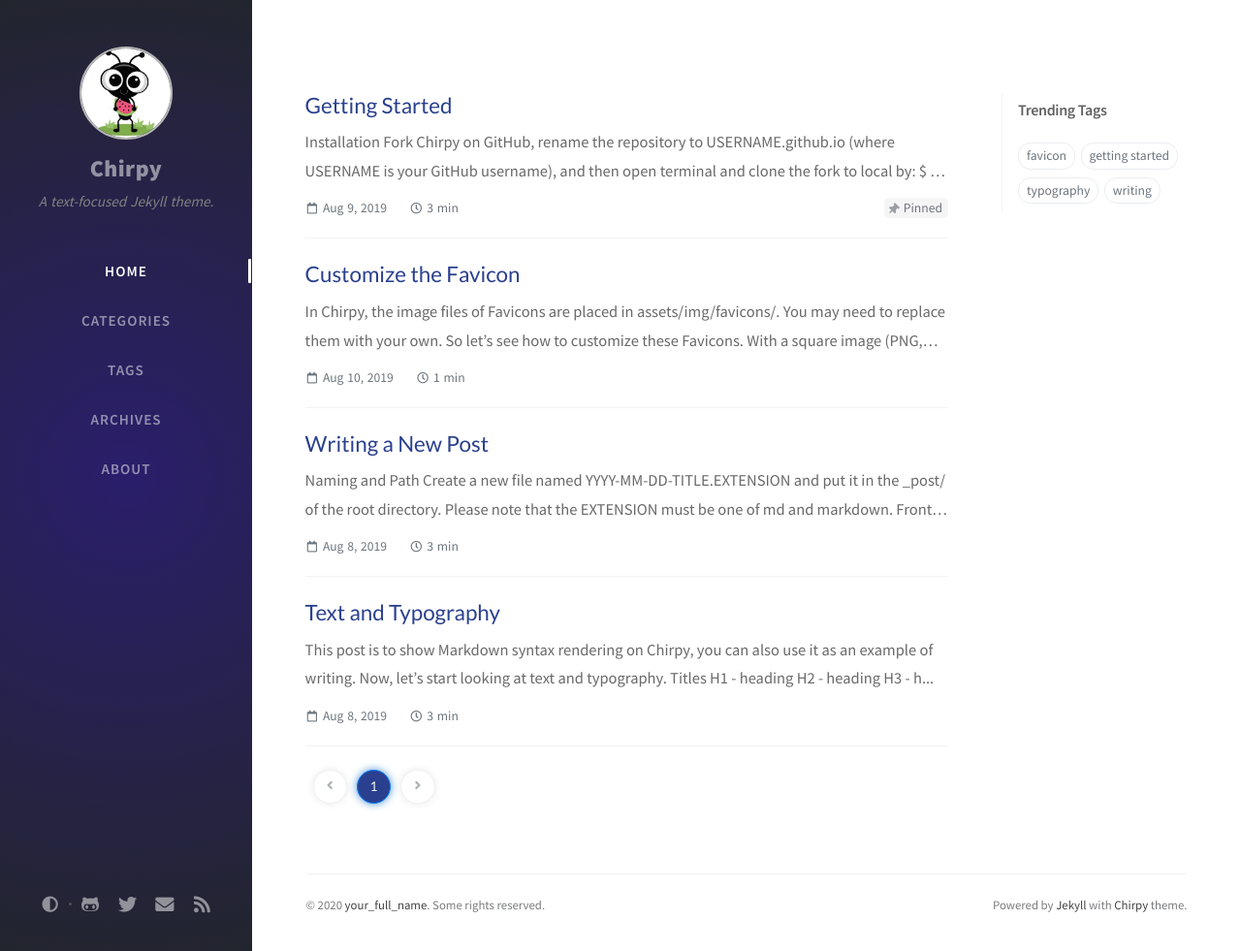
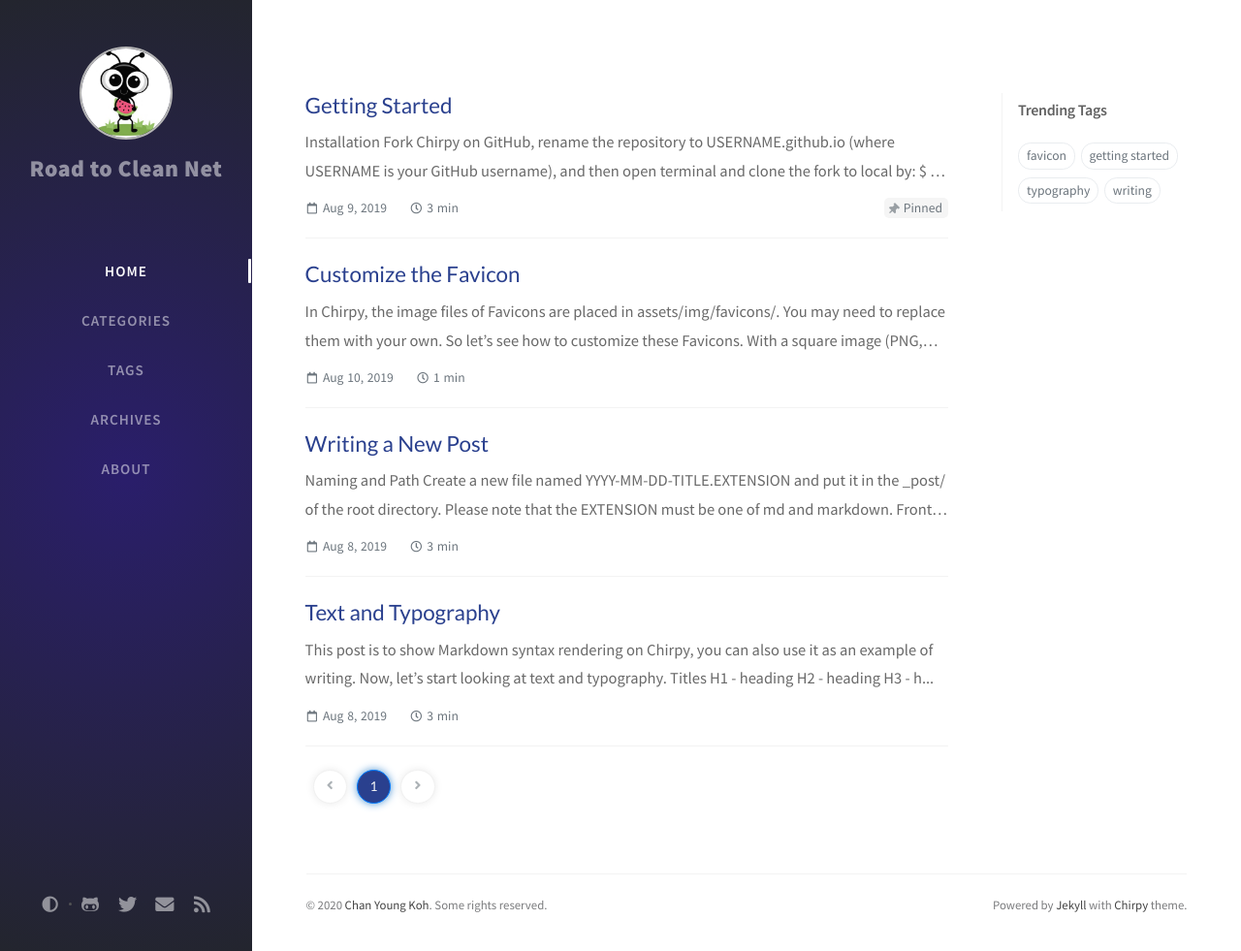
Before and after one commit to ckoh04/ckoh04.github.io, a Jekyll site: the page built from index.html, in a window 1280 px wide and 981 px high. Shown: the whole window at 97% size. Built offline with Jekyll 4.4.1, drawn with Linux system fonts in a browser that asks for light colours; nearby versions of some CDN libraries; the list of posts is cut into pages by our own code; comment, search, counter and statistics services are not loaded; part of the change alters nothing that is shown.

Commit message:
_config_"configured" lol

```diff
--- a/_config.yml
+++ b/_config.yml
@@ -7,49 +7,49 @@
 
 # jekyll-seo-tag settings › https://github.com/jekyll/jekyll-seo-tag/blob/master/docs/usage.md
 # --------------------------
-title: Chirpy                          # the main title
+title: Road to Clean Net                          # the main title
 
-tagline: A text-focused Jekyll theme.  # it will display as the sub-title
+tagline:   # it will display as the sub-title
 
-description: >-                        # used by seo meta and the atom feed
-  A minimal, portfolio, sidebar,
-  bootstrap Jekyll theme with responsive web design
-  and focuses on text presentation.
+description: >-
+  My dream is to create smart AI + NLP tool
+  to monitor, track, and eradicate illegal behaviors online
+  such as, child pornography, human and drug trafficking, and cyber bullying.
 
 # fill in the base hostname & protocol for your site, e.g., 'https://username.github.io'
-url: ''
+url: 'https://github.com/ckoh04/ckoh04.github.io'
 
-author: your_full_name                  # change to your full name
+author: Chan Young Koh
 
 avatar: /assets/img/sample/avatar.jpg   # support internet resources
 
 github:
-  username: github_username             # change to your github username
+  username: ckoh04            # change to your github username
 
 twitter:
-  username: twitter_username            # change to your twitter username
+  username: chan_young_koh             # change to your twitter username
 
 social:
-  name: your_full_name                  # it will shows as the copyright owner in Footer
-  email: example@doamin.com             # change to your email address
+  name: Chan Young Koh                  # it will shows as the copyright owner in Footer
+  email: c.young.koh@gmail.com             # change to your email address
   links:
     # The first element serves as the copyright owner's link
-    - https://twitter.com/username      # change to your twitter homepage
-    - https://github.com/username       # change to your github homepage
-    # Uncomment below to add more social links
+    - https://twitter.com/chan_young_koh      # change to your twitter homepage
+    - https://github.com/ckoh04       # change to your github homepage
+    - https://www.linkedin.com/in/chan-young-koh-380692174/
     # - https://www.facebook.com/username
-    # - https://www.linkedin.com/in/username
 
-google_site_verification: google_meta_tag_verification # change to your verification string
+
+# google_site_verification: google_meta_tag_verification # change to your verification string
 # --------------------------
 
 
 # Only if your site type is GitHub Project sites and doesn't have a custom domain,
 # change below value to '/projectname'.
-baseurl: ''
+# baseurl: ''
 
 # Change to your timezone › http://www.timezoneconverter.com/cgi-bin/findzone/findzone
-timezone: Asia/Shanghai
+timezone: America/New_York
 
 google_analytics:
   id: ''          # Fill with your Google Analytics ID
```
